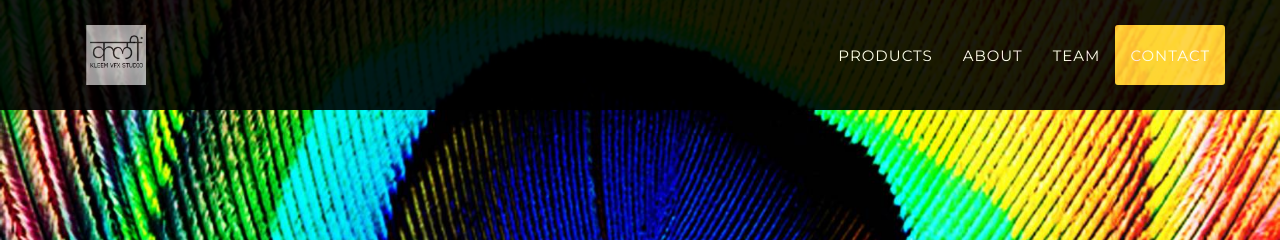
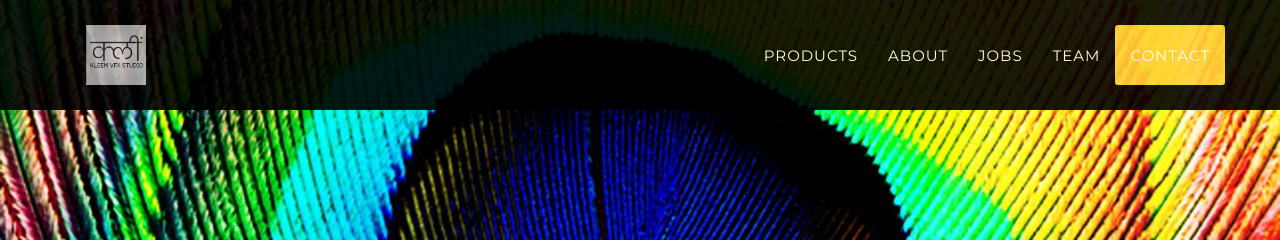
Before and after one commit to kleemvfxstudio/kleemvfxstudio.github.io, a Jekyll site: the page built from index.html, in a window 1280 px wide. Shown: the top 240 px of the page. Built offline with Jekyll 4.4.1, drawn with Linux system fonts in a browser that asks for light colours; some web fonts are replaced.

Commit message:
Adding Jobs item in Menu

```diff
--- a/_includes/header.html
+++ b/_includes/header.html
@@ -23,11 +23,11 @@
                     <li>
                         <a class="page-scroll" href="#Products">Products</a>
                     </li>
-                    <!-- <li>
-                        <a class="page-scroll" href="#portfolio">Portfolio</a>
-                    </li> -->
                     <li>
                         <a class="page-scroll" href="#about">About</a>
+                    </li>
+                    <li>
+                        <a class="page-scroll" href="#jobs">Jobs</a>
                     </li>
                     <li>
                         <a class="page-scroll" href="#team">Team</a>
```
